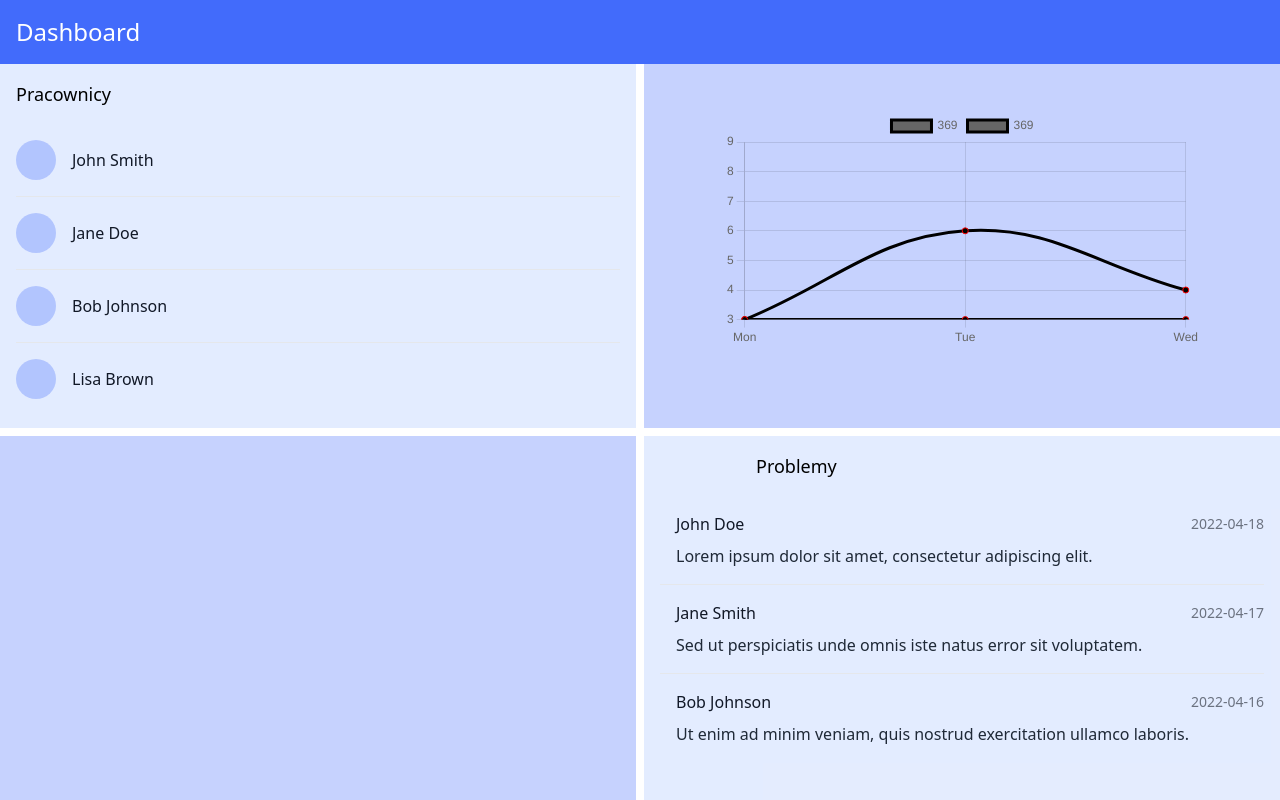
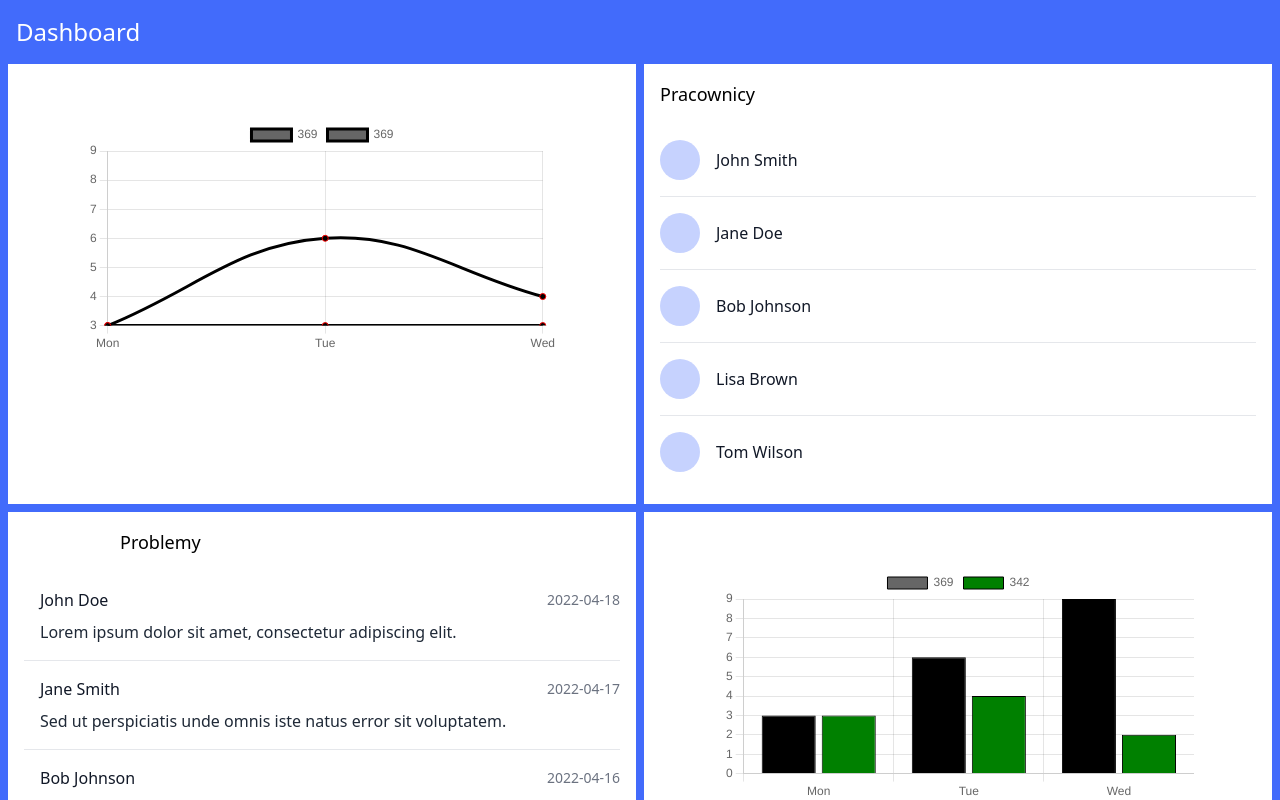
Before and after one commit to Percival33/BHL2023, a React (Create React App) app in the folder dashboard/: page / in a window 1280 px wide. Built offline with nearby package versions, Linux system fonts and the light colour scheme.

Commit message:
basic HeatMap

```diff
--- a/dashboard/src/App.js
+++ b/dashboard/src/App.js
@@ -3,17 +3,20 @@ import Header from './components/Header/Header';
 import OrderChart from './components/OrderChart/OrderChart';
 import EmployeeList from './components/Employees/EmployeeList';
 import ProblemList from './components/Problems/ProblemList';
+import HeatMap from './components/HeatMap/HeatMap';
 
 
 const App = () => {
   return (
     <>
       <Header />
-      <div className="grid grid-cols-2 grid-rows-2 gap-2 h-screen">
-        <div className="bg-bluesuperlight"><EmployeeList /></div>
-        <div className="bg-bluelight h-full flex justify-center items-center"><OrderChart/></div>
-        <div className="bg-bluelight"></div>
-        <div className="bg-bluesuperlight"><ProblemList /></div>
+      <div className="bg-bluenormal h-screen">
+        <div className="grid grid-cols-2 grid-rows-2 gap-2">
+          <div className="bg-white h-full flex justify-center items-center ml-2"><OrderChart/></div>
+          <div className="bg-white mr-2"><EmployeeList /></div>
+          <div className="bg-white ml-2"><ProblemList /></div>
+          <div className="bg-white h-full flex justify-center items-center mr-2"><HeatMap/></div>
+        </div>
       </div>
     </>
   );
--- a/dashboard/src/components/Employees/EmployeeList.js
+++ b/dashboard/src/components/Employees/EmployeeList.js
@@ -20,7 +20,7 @@ const EmployeeList = () => {
     }
 
     return (
-        <div className="bg-bluesuperlight h-full flex flex-col p-4">
+        <div className="h-full flex flex-col p-4">
             <h2 className="text-lg font-nunitobold mb-4">Pracownicy</h2>
             <ul className="flex-1 divide-y divide-gray-200 overflow-y-auto">
                 {employees.map((employee) => (
--- /dev/null
+++ b/dashboard/src/components/HeatMap/HeatMap.js
@@ -0,0 +1,57 @@
+import React from 'react'
+
+import {
+    Chart as ChartJS,
+    BarElement,
+    CategoryScale,
+    LinearScale, // y
+    Tooltip,
+    Legend
+} from 'chart.js';
+
+import { Bar } from 'react-chartjs-2';
+
+ChartJS.register(
+    BarElement,
+    CategoryScale,
+    LinearScale, // y
+    Tooltip,
+    Legend
+)
+
+const HeatMap = () => {
+    const data = {
+        labels: ['Mon', 'Tue', 'Wed'],
+        datasets: [
+            {
+                label: '369',
+                data: [3, 6, 9],
+                backgroundColor: 'acqua',
+                borderColor: 'black',
+                borderWidth: 1,
+            },
+            {
+                label: '342',
+                data: [3, 4, 2],
+                backgroundColor: 'green',
+                borderColor: 'black',
+                borderWidth: 1,
+            }
+        ]
+    }
+
+    const options = {
+
+    }
+
+    return (
+        <div className='w-3/4 h-3/4'>
+            <Bar
+                data={data}
+                options={options}
+            ></Bar>
+        </div>
+    )
+}
+
+export default HeatMap
--- a/dashboard/src/components/Problems/ProblemList.js
+++ b/dashboard/src/components/Problems/ProblemList.js
@@ -56,7 +56,7 @@ const ProblemList = () => {
   }
 
   return (
-    <div className="bg-bluesuperlight h-full flex flex-col p-4">
+    <div className="h-full flex flex-col p-4">
       <h2 className="text-lg font-nunitobold mb-4 ml-24">Problemy</h2>
       <ul className="flex-1 divide-y divide-gray-200 overflow-y-auto">
         {problems.map((problem) => (
@@ -66,7 +66,7 @@ const ProblemList = () => {
                 <MoonIcon className="h-[1em] w-auto mr-1 stroke-white" />
                 : <button className="px-4 py-2 rounded-full bg-green-500 text-white font-semibold text-sm lg:text-base" onClick={() => handleProblemSolve(problem)}>
                   Accept
-                </button>} TODO!!!*/}
+                </button>} TODO!!! */}
 
             </div>
             <div className="flex flex-col space-y-2 flex-1 duration-150 cursor-pointer active:scale-95" onClick={() => handleProblemCheck(problem)}>
```
